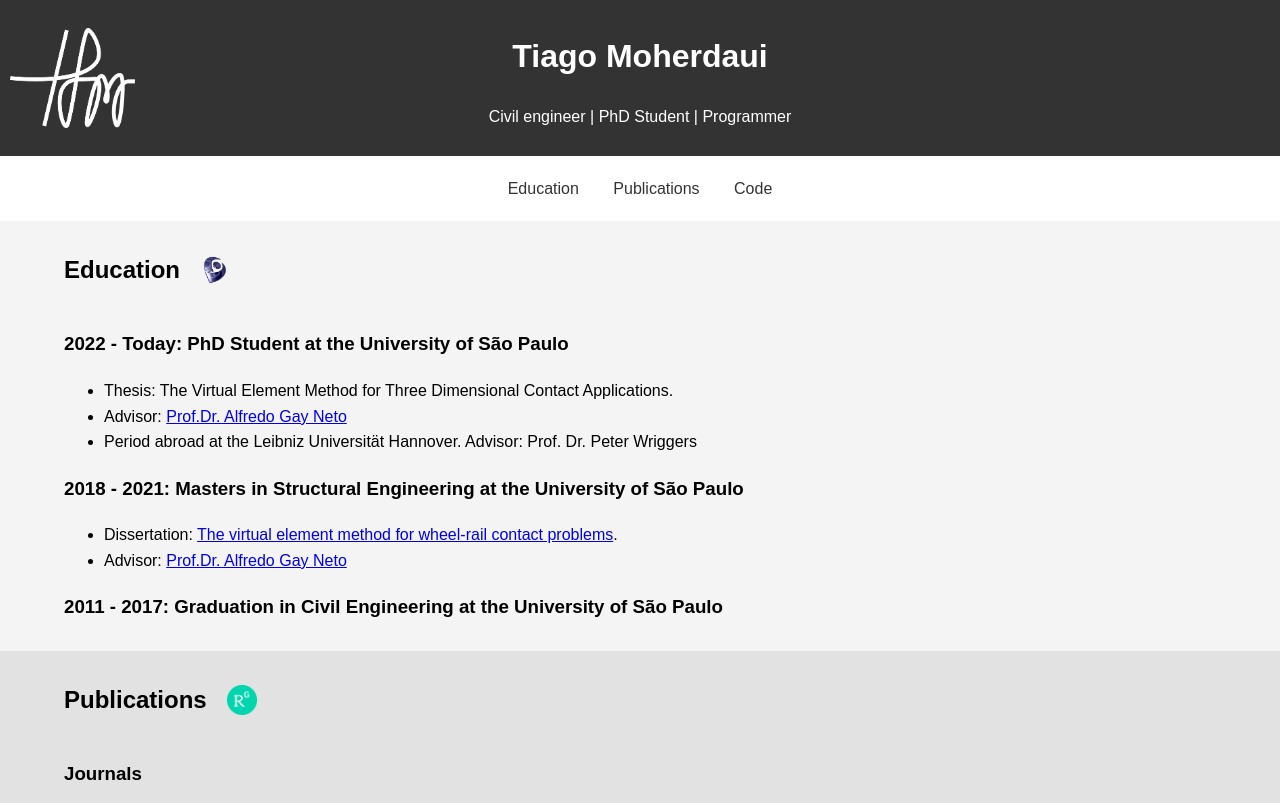
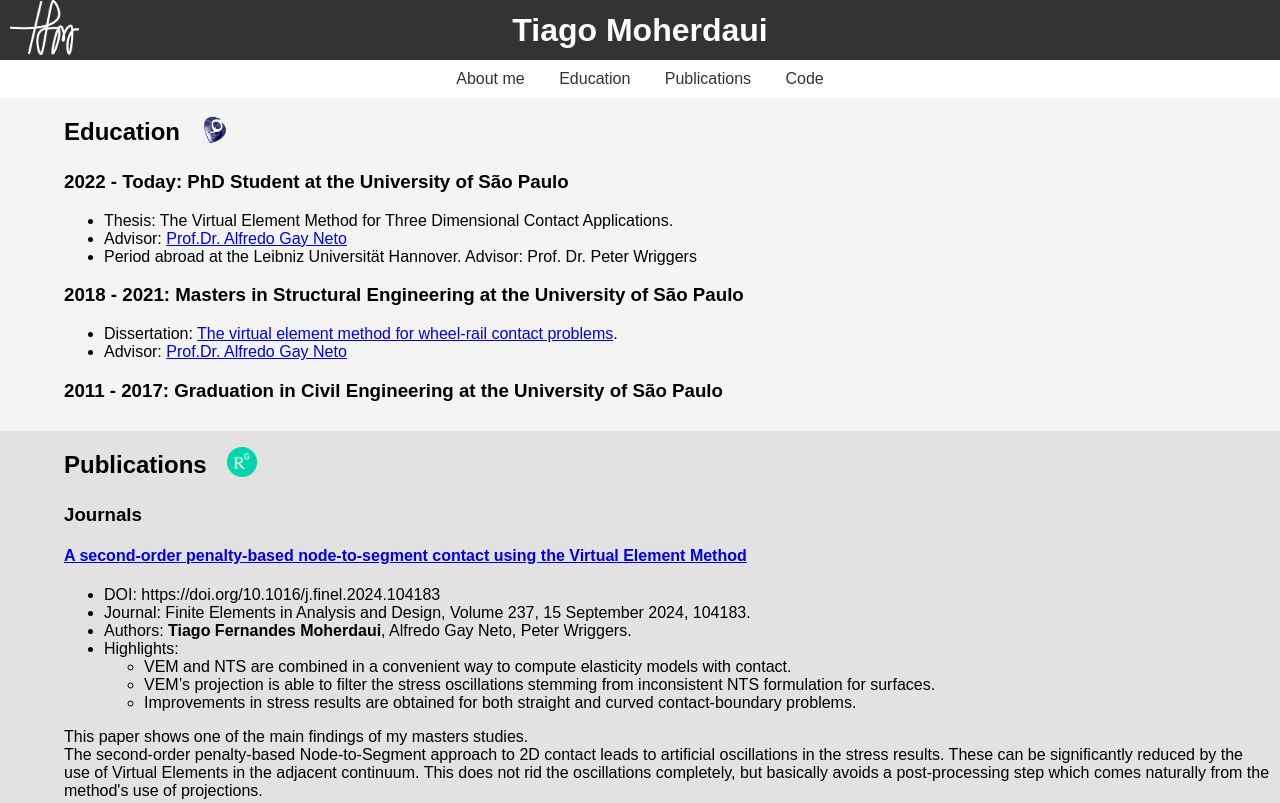
Before and after one commit to tiagomhrd/tiagomhrd.github.io, a plain HTML site: page index.html in a window 1280 px wide. Shown: the top 803 px of the page. Drawn offline with Linux system fonts and the light colour scheme.

Commit message:
slender design and rethinking some structure

```diff
--- a/index.html
+++ b/index.html
@@ -2,18 +2,21 @@
     <meta charset="UTF-8">
     <meta name="viewport" content="width=device-width, initial-scale=1.0">
     <title>Tiago Moherdaui</title>
-    <link rel="stylesheet" href="styles.css">
+    <link rel="stylesheet" href="styles/index.css">
 </head>
 <body>
     <header>
-        <img src="img/LogoWhite.png" alt="Logo" class="logo">
+        <div class="titlepadding personallogosection">
+            <img src="images/LogoWhite.png" alt="Logo" class="personallogo">
+        </div>
         <div class="title">
             <h1>Tiago Moherdaui</h1>
-            <p>Civil engineer | PhD Student | Programmer</p>
+            <!-- <p>Civil engineer | PhD Student | Programmer</p> -->
         </div>
+        <div class="titlepadding"></div>
     </header>
-
     <nav>
+        <a href="#about">About me</a>
         <a href="#education">Education</a>
         <a href="#publication">Publications</a>
         <a href="#opensource">Code</a>
@@ -24,7 +27,7 @@
             <div class="education-header">
                 <h2>Education</h2>
                 <a href="https://lattes.cnpq.br/6058662617068324">
-                    <img src="img/LogoLattesCropped.png" alt="Lattes Curriculum Logo">
+                    <img src="images/LogoLattesCropped.png" alt="Lattes Curriculum Logo">
                 </a>
             </div>
             <h3>2022 - Today: PhD Student at the University of São Paulo</h3>
@@ -45,7 +48,7 @@
             <div class="publication-header">
                 <h2>Publications</h2>
                 <a href="https://www.researchgate.net/profile/Tiago-Moherdaui">
-                    <img src="img/ResearchgateIcon.png" alt="Researchgate Logo">
+                    <img src="images/ResearchgateIcon.png" alt="Researchgate Logo">
                 </a>
             </div>
             <h3>Journals</h3>
@@ -171,7 +174,7 @@
             <div class="opensource-header">
                 <h2>Public Code Projects</h2>
                 <a href="https://github.com/tiagomhrd/">
-                    <img src="img/github-logo.png" alt="Github Logo">
+                    <img src="images/github-logo.png" alt="Github Logo">
                 </a>
             </div>
             <p>
--- a/styles.css
+++ b/styles/index.css
@@ -3,31 +3,33 @@ body {
     font-family: Arial, sans-serif;
     margin: 0;
     padding: 0;
-    line-height: 1.6;
 }
 header {
+    display: flex;
+    align-items: center;
+    justify-content: center;
+
+    height: 60px;
+    width: 100%;
+
     background: #333;
     color: #fff;
-    padding: 10px 0;
-    display: flex;
-    align-items: center;
-    position: relative;
-    overflow: hidden;
+
+    padding: 0;
 }
-header .logo {
-    position: absolute;
-    left: 10px; /* Adjust as needed */
-    top: 50%;
-    transform: translateY(-50%);
+header .personallogo {
+    padding-left: 10px;
+    height: 55px;
+    width: auto;
 }
 header .title {
     text-align: center;
     width: 100%;
-    margin-left: 0px; /* Adjust to make space for logo */
+    margin-left: 0px;
 }
-header img {
-    height: 100px; /* Adjust size as needed */
-    width: auto;
+header .titlepadding {
+    width: 100;
+    height: 60;
 }
 .container {
     width: 100%;
@@ -35,7 +37,7 @@ header img {
     overflow: hidden;
 }
 nav {
-    margin: 20px 0;
+    margin: 10px 0;
     text-align: center;
 }
 nav a {
@@ -45,6 +47,10 @@ nav a {
 }
 section {
     padding: 10px;
+}
+h2 {
+    margin-top: 10px;
+    margin-bottom: 5px;
 }
 .education-header {
     display: flex;
```
Also changed, not shown: images/LogoBlack.png (renamed from img/LogoBlack.png), images/LogoLGray.png (renamed from img/LogoLGray.png), images/LogoLattes.png (renamed from img/LogoLattes.png), images/LogoLattes.svg (renamed from img/LogoLattes.svg), images/LogoLattesCropped.png (renamed from img/LogoLattesCropped.png), images/LogoWhite.png (renamed from img/LogoWhite.png), images/ResearchgateIcon.png (renamed from img/ResearchgateIcon.png), images/github-logo.png (renamed from img/github-logo.png).
